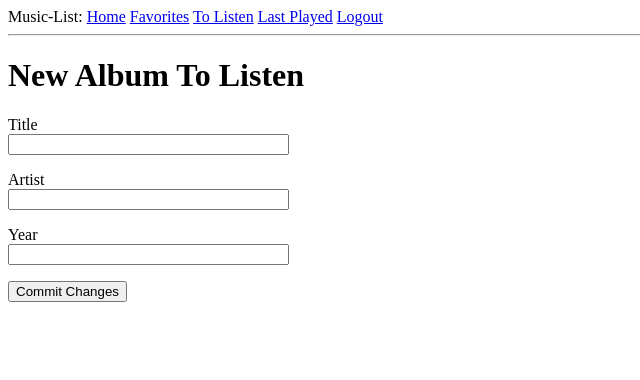
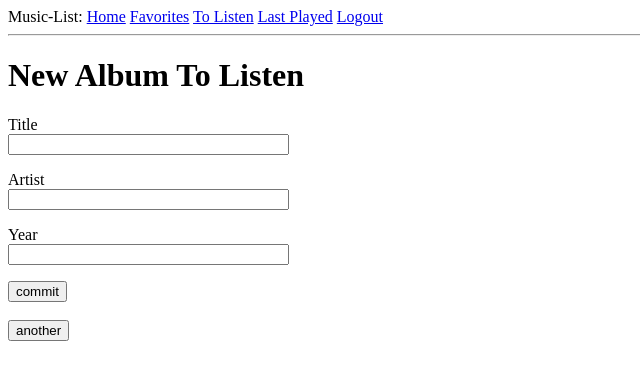
Before and after one commit to stevenrdungan/music-list, a Flask app: page /tolisten/add/ in a window 1280 px wide. Shown: the top 380 px of the page, without its empty margins (0-640 px from the left). Run offline with Flask 2, Linux system fonts and the light colour scheme; the visitor is signed in with stand-in values (Sample User, id 1).

Commit message:
added ability to add another album in tolisten

```diff
--- a/app/forms.py
+++ b/app/forms.py
@@ -32,7 +32,8 @@ class ToListenForm(FlaskForm):
     title = StringField('Title', [validators.InputRequired()])
     artist = StringField('Artist', [validators.InputRequired()])
     year = StringField('Year', [validators.InputRequired()])
-    submit = SubmitField('Commit Changes')
+    commit = SubmitField('Commit Changes')
+    another = SubmitField('Add Another')
 
 
 '''Select a random album from tolisten page'''
--- a/app/routes.py
+++ b/app/routes.py
@@ -206,8 +206,12 @@ def add_tolisten():
         tla.user_id = current_user.id
         db.session.add(tla)
         db.session.commit()
-        flash(f'Successfully added album {tla.title} to listen')
-        return redirect(url_for('tolisten'))
+        flash(f'Successfully added album {tla.title} by {tla.artist} to listen')
+        if request.form.get('another'):
+            return render_template('addalbumtolisten.html',
+                                   form=form)
+        else:
+            return redirect(url_for('tolisten'))
     return render_template('addalbumtolisten.html',
                            form=form)
 
--- a/app/templates/addalbumtolisten.html
+++ b/app/templates/addalbumtolisten.html
@@ -25,6 +25,12 @@
             <span style="color: red;">[{{ error}}]</span>
             {% endfor %}
         </p>
-        <p>{{ form.submit() }}</p>
+        <div>
+          <input type ="submit" name="commit" value="commit">
+      </div>
+      <br>
+      <div>
+          <input type ="submit" name="another" value="another">
+      </div>
     </form>
 {% endblock %}
```
Also changed, not shown: README.md.
